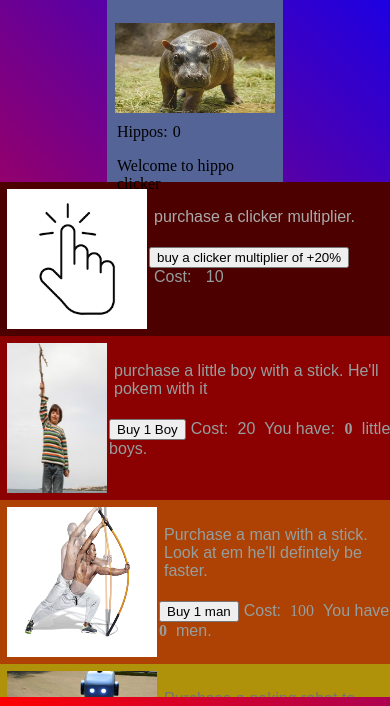
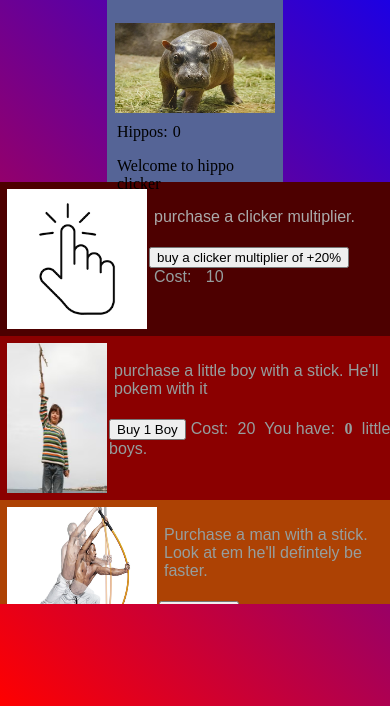
Before and after one commit to thomasae0130/hippo-clicker, a plain HTML site: page index.html in a window 390 px wide. Shown: the part 138-844 px from the top of the page. Drawn offline with Linux system fonts and the light colour scheme; a web font is replaced by a local one.

Commit message:
Update styles.css

```diff
--- a/resources/styles.css
+++ b/resources/styles.css
@@ -462,6 +462,6 @@ button:after {
         height: 25%;
     }
     #shop {
-        height: 61%;
+        height: 50%;
     }
 }
```
